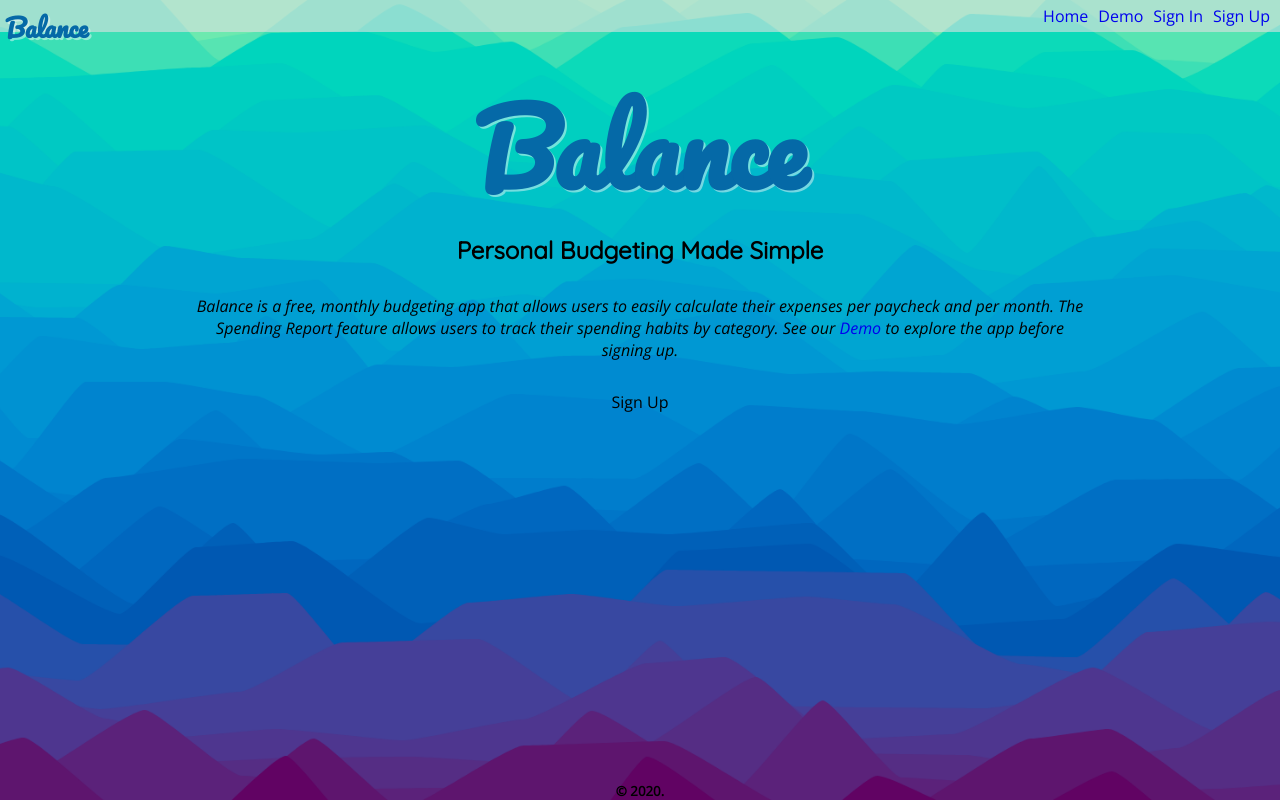
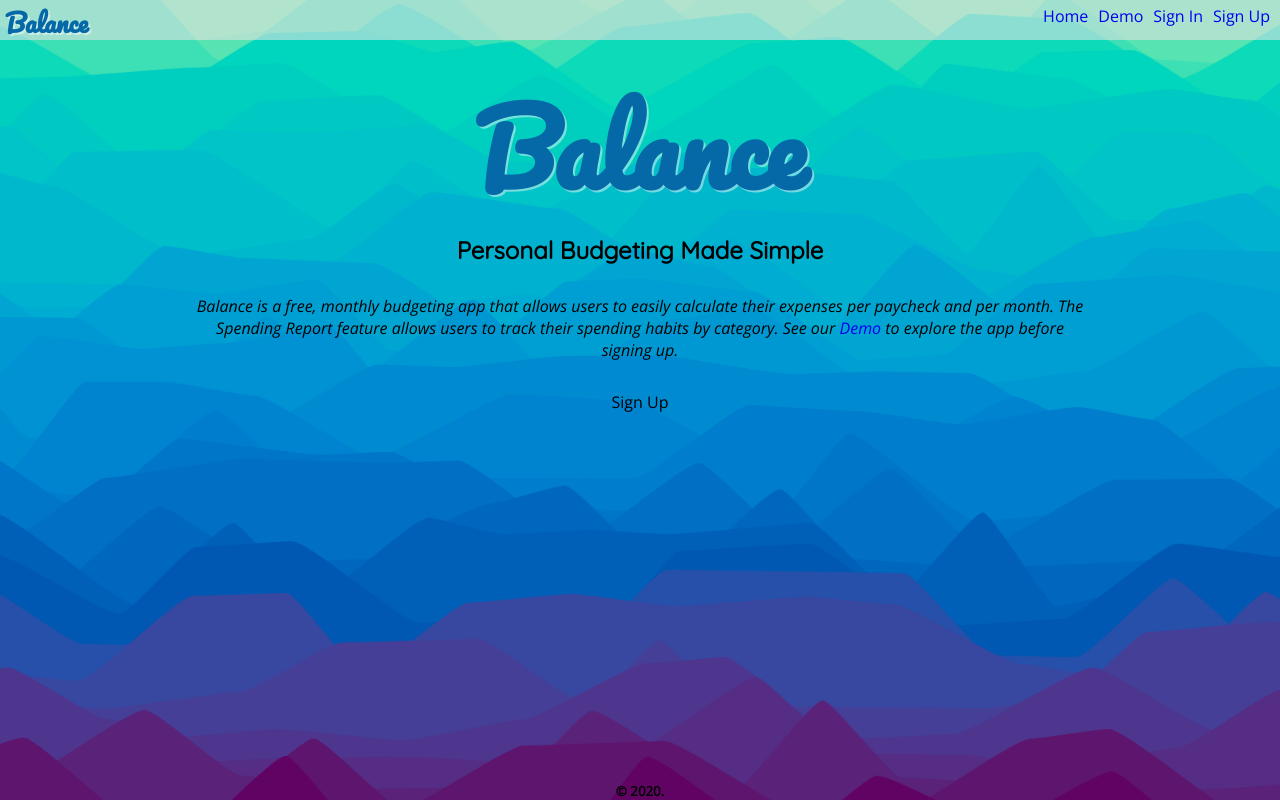
Before and after one commit to Cosmic-Noir/balance-app, a React (Create React App) app: page / in a window 1280 px wide. Built offline with nearby package versions, Linux system fonts and the light colour scheme.

Commit message:
Adjust balance nav logo positioning

```diff
--- a/src/components/nav/nav.css
+++ b/src/components/nav/nav.css
@@ -14,6 +14,9 @@
   font-size: 30px;
   font-weight: 900;
   margin: 0px 15px;
+  position: relative;
+  top: -11px;
+  right: -10px;
   text-shadow: 2px 2px rgba(251, 251, 251, 0.466);
 }
 
@@ -79,7 +82,7 @@ nav {
   justify-content: space-between;
   padding: 5px;
   position: fixed;
-  /* height: 40px; */
+  height: 40px;
   top: 0;
   width: 100%;
   z-index: 10;
@@ -99,6 +102,13 @@ nav {
   right: 20px;
   width: 100px;
   z-index: 10;
+}
+
+#navLogo {
+  margin: 0px;
+  padding: 0px;
+  position: relative;
+  top: -5px;
 }
 
 /* Responsive Adjustments */
--- a/src/components/nav/nav.js
+++ b/src/components/nav/nav.js
@@ -42,7 +42,7 @@ class Nav extends Component {
   render() {
     return (
       <div className="navBar" data-aos="fade-in" data-aos-duration="2000">
-        <Link to="/" className="balance">
+        <Link to="/" className="balance" id="navLogo">
           Balance
         </Link>
         <Link id="navLogo" to="/">
```
